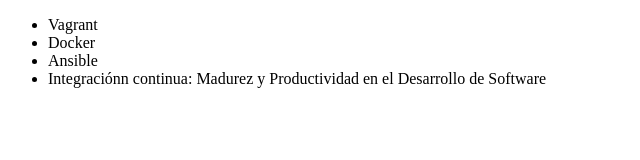
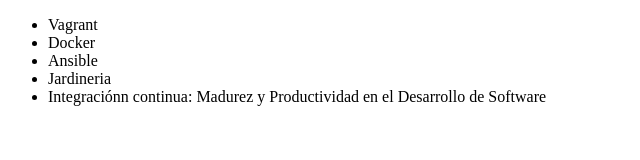
Before and after one commit to ValeAngeletti/Curso-Git-ONE-G5, a plain HTML site: page index.html in a window 1280 px wide. Shown: the whole page, without its empty margins (0-640 px from the left). Drawn offline with Linux system fonts and the light colour scheme.

Commit message:
Creacion del curso de jardineria

```diff
--- a/index.html
+++ b/index.html
@@ -10,6 +10,7 @@
             <li> Vagrant </li>
             <li> Docker </li>
             <li> Ansible </li>
+            <li> Jardineria </li>
             <li> Integraciónn continua: Madurez y Productividad en el Desarrollo de Software </li>
         </ul>
     </body>
```
